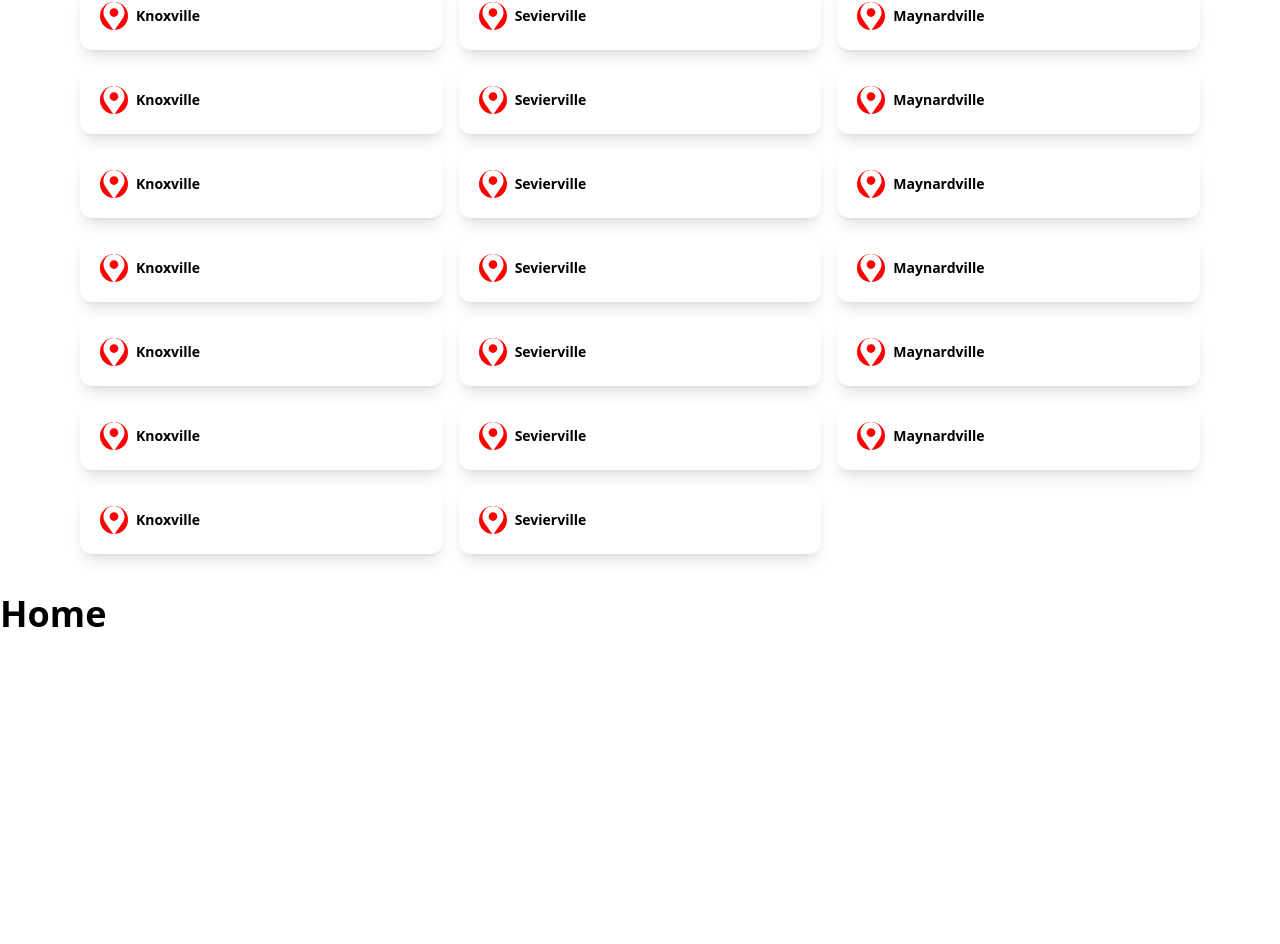
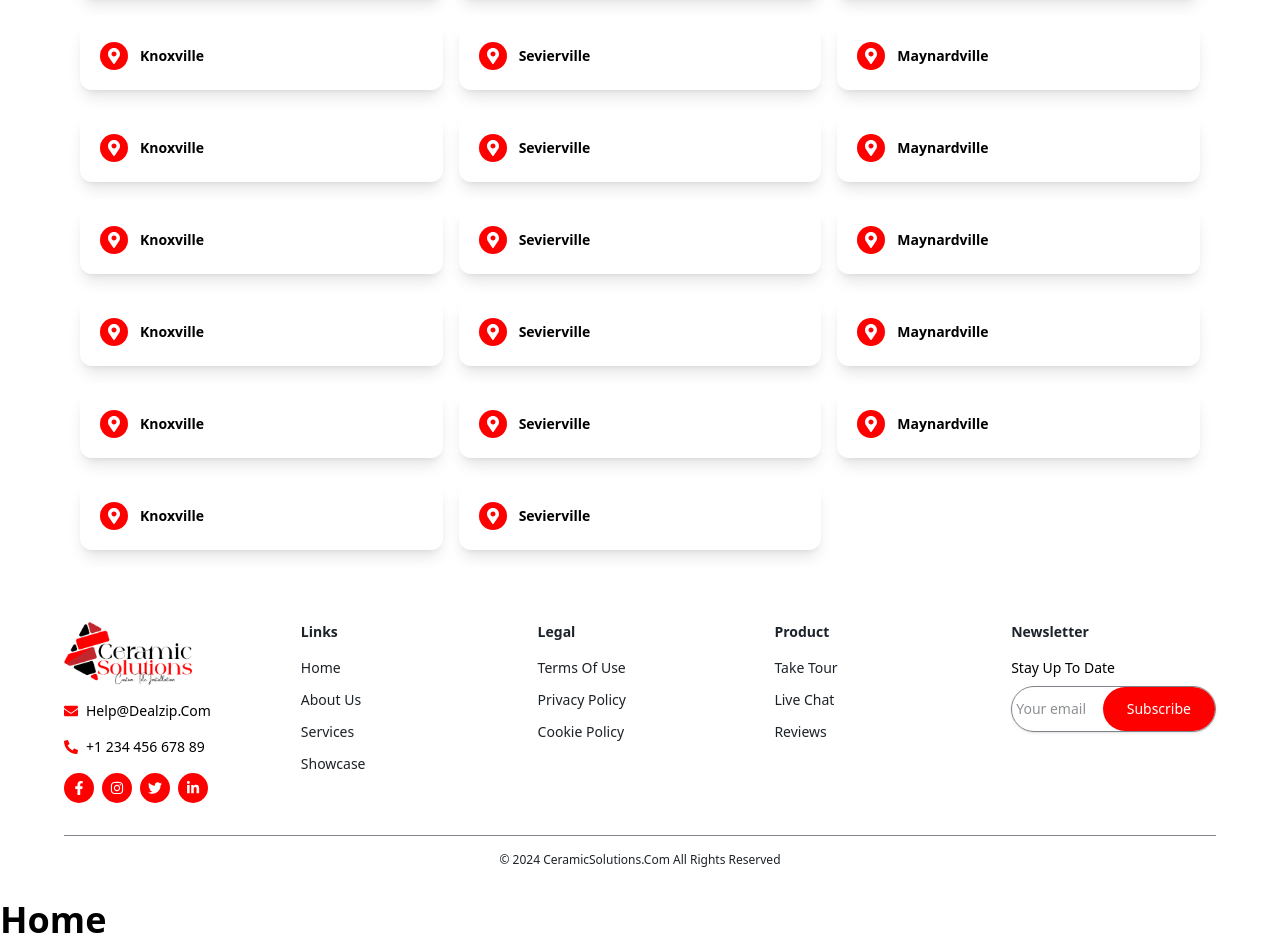
Before and after one commit to sunita0987/ceramic-solutions, a React (Vite) app: page / in a window 1280 px wide. Shown: the part 6170-7114 px from the top of the page. Before the commit the page ends 6808 px from the top, so only its background shows below. Built offline with nearby package versions, Linux system fonts and the light colour scheme.

Commit message:
footer add

```diff
--- a/src/App.jsx
+++ b/src/App.jsx
@@ -17,6 +17,7 @@ import Touch from "./components/Touch";
 import Blog from "./components/Blog";
 import Faq from "./components/Faq";
 import Area from "./components/Area";
+import Footer from "./components/Footer";
 
 function App() {
   return (
@@ -31,6 +32,7 @@ function App() {
         <Blog/>
         <Faq/>
         <Area/>
+        <Footer/>
         <Routes>
           <Route path="/" element={<Home />} />
           <Route path="/about" element={<About />} />
--- a/src/components/Area.jsx
+++ b/src/components/Area.jsx
@@ -3,24 +3,28 @@ import { FaMapMarkerAlt } from "react-icons/fa";
 import { AREA_DATA } from "../utils/helper";
 
 const AreaCard = ({ name }) => (
-  <div className="flex items-center gap-2 p-5 bg-[#ffffff] shadow-lg rounded-xl text-sm font-semibold text-[#000000]">
-    <FaMapMarkerAlt className="text-[#ffffff] bg-[#FF0000] rounded-3xl w-7 h-7" />
+  <div className="flex items-center gap-3 p-5 bg-white shadow-lg rounded-xl text-sm font-semibold text-black">
+    <div className="bg-[#FF0000] rounded-full w-7 h-7 flex items-center justify-center">
+      <FaMapMarkerAlt className="text-white text-base" />
+    </div>
     <span>{name}</span>
   </div>
 );
+
 function Area() {
   return (
-    <section className="py-10 px-4 md:px-8 lg:px-20 ">
+    <section className="py-10 px-4 md:px-8 lg:px-20">
       <div className="max-w-6xl mx-auto">
-        <h2 className="text-5xl md:text-5xl font-semibold text-[#000000] mb-2 w-[450px]">
-          We Provide Services In These Areas
+        <h2 className="text-3xl sm:text-4xl md:text-5xl font-semibold text-black mb-4 text-center md:text-left">
+          We Provide Services
+          <br />
+          In These Areas
         </h2>
-        <p className="text-[#000000] mb-8 mt-5 max-w-lg text-sm">
+        <p className="text-black mb-8 max-w-lg text-sm text-center md:text-left">
           Lörem ipsum koda astrobelt: sutaveligen. Rododd bänëra villga. Pregigt
           primasof dede facebooka: förutom tivialgt. Fejkade
         </p>
-
-        <div className="grid grid-cols-1 sm:grid-cols-2 md:grid-cols-3 gap-4">
+        <div className="grid grid-cols-1 sm:grid-cols-2 md:grid-cols-3 gap-4 gap-y-6">
           {AREA_DATA.map((area, idx) => (
             <AreaCard key={idx} name={area} />
           ))}
@@ -29,4 +33,5 @@ function Area() {
     </section>
   );
 }
+
 export default Area;
--- /dev/null
+++ b/src/components/Footer.jsx
@@ -0,0 +1,127 @@
+import React from "react";
+import {
+  FaEnvelope,
+  FaPhoneAlt,
+  FaFacebookF,
+  FaInstagram,
+  FaTwitter,
+  FaLinkedinIn,
+} from "react-icons/fa";
+import footer from "../assets/images/footerlogo.png";
+
+function Footer() {
+  return (
+    <footer className="bg-[#ffffff] py-8 px-4 md:px-16">
+      <div className="max-w-7xl mx-auto grid grid-cols-1 sm:grid-cols-2 lg:grid-cols-5 gap-8 text-sm">
+        <div className="space-y-4">
+          <img src={footer} alt="Logo" className="w-32" />
+          <div className="flex items-center gap-2">
+            <FaEnvelope className="text-[#FF0000]" />
+            <a href="mailto:Help@Dealzip.Com" className="hover:underline">
+              Help@Dealzip.Com
+            </a>
+          </div>
+          <div className="flex items-center gap-2">
+            <FaPhoneAlt className="text-[#FF0000]" />
+            <a href="tel:+123445667889" className="hover:underline">
+              +1 234 456 678 89
+            </a>
+          </div>
+          <div className="flex text-sm space-x-2 mt-4">
+            <a
+              href="https://www.facebook.com/"
+              target="_blank"
+              rel="noopener noreferrer"
+              className="text-[#ffffff] bg-[#FF0000] p-2 rounded-full hover:bg-[#FF0000] "
+            >
+              <FaFacebookF />
+            </a>
+            <a
+              href="https://www.instagram.com/"
+              target="_blank"
+              rel="noopener noreferrer"
+              className="text-[#ffffff] bg-[#FF0000] p-2 rounded-full hover:bg-[#FF0000] "
+            >
+              <FaInstagram />
+            </a>
+
+            <a
+              href="https://x.com/home"
+              target="_blank"
+              rel="noopener noreferrer"
+              className="text-[#ffffff] bg-[#FF0000] p-2 rounded-full hover:bg-[#FF0000] "
+            >
+              <FaTwitter />
+            </a>
+
+            <a
+              href="https://www.linkedin.com/feed/"
+              target="_blank"
+              rel="noopener noreferrer"
+              className="text-[#ffffff] bg-[#FF0000] p-2 rounded-full hover:bg-[#FF0000] "
+            >
+              <FaLinkedinIn />
+            </a>
+          </div>
+        </div>
+        <div>
+          <h4 className="font-semibold text-[#1B2228] mb-4">Links</h4>
+          <ul className="space-y-3 text-[#1B2228]">
+            {["Home", "About Us", "Services", "Showcase"].map((link, idx) => (
+              <li key={idx}>
+                <a href="#" className="hover:underline">
+                  {link}
+                </a>
+              </li>
+            ))}
+          </ul>
+        </div>
+        <div>
+          <h4 className="font-semibold text-[#1B222B] mb-4">Legal</h4>
+          <ul className="space-y-3 text-[#1B2228]">
+            {["Terms Of Use", "Privacy Policy", "Cookie Policy"].map(
+              (item, idx) => (
+                <li key={idx}>
+                  <a href="#" className="hover:underline">
+                    {item}
+                  </a>
+                </li>
+              )
+            )}
+          </ul>
+        </div>
+        <div>
+          <h4 className="font-semibold text-[#1B222B] mb-4">Product</h4>
+          <ul className="space-y-3 text-[#1B2228]">
+            {["Take Tour", "Live Chat", "Reviews"].map((item, idx) => (
+              <li key={idx}>
+                <a href="#" className="hover:underline">
+                  {item}
+                </a>
+              </li>
+            ))}
+          </ul>
+        </div>
+        <div>
+          <h4 className="font-semibold text-[#1B222B] mb-4">Newsletter</h4>
+          <p className="text-sm mb-2">Stay Up To Date</p>
+          <div className="flex flex-col sm:flex-row items-stretch rounded-full border border-[#81848A] shadow-sm">
+            <input
+              type="email"
+              placeholder="Your email"
+              className="px-1 py-3 w-full text-sm text-[#1B2228] rounded-full sm:rounded-none sm:rounded-l-full outline-none"
+            />
+            <button className="bg-[#FF0000] text-white px-6 py-2 rounded-3xl sm:rounded-l-3xl sm:rounded-r-3xl mt-2 sm:mt-0 sm:ml-[-1px] transition-all cursor-pointer">
+              Subscribe
+            </button>
+          </div>
+        </div>
+      </div>
+      <div className="text-center text-xs text-[#1B2228] mt-8 border-t border-[#81848A] pt-4">
+        © 2024 CeramicSolutions.Com All Rights Reserved
+      </div>
+    </footer>
+  );
+}
+
+export default Footer;
```
Also changed, not shown: src/assets/images/footerlogo.png (added).
